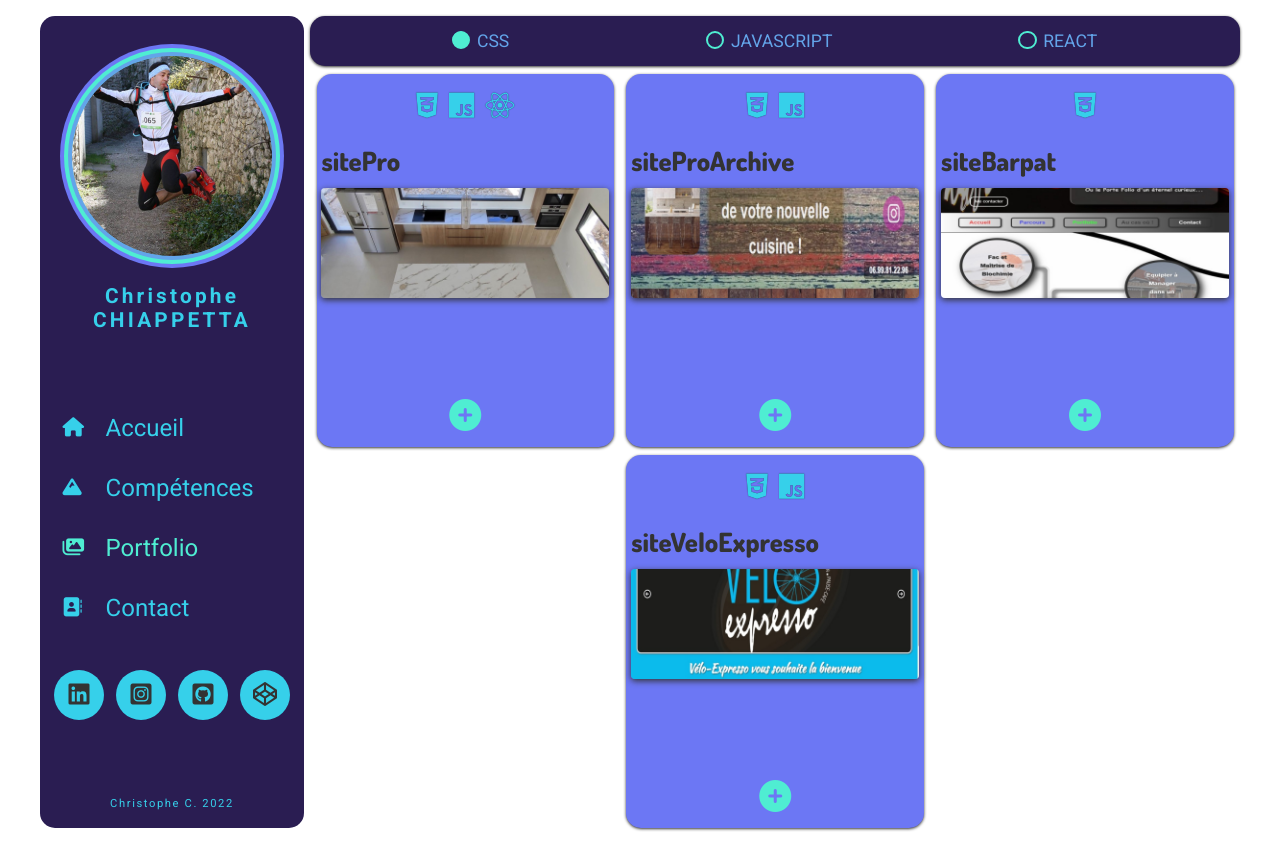
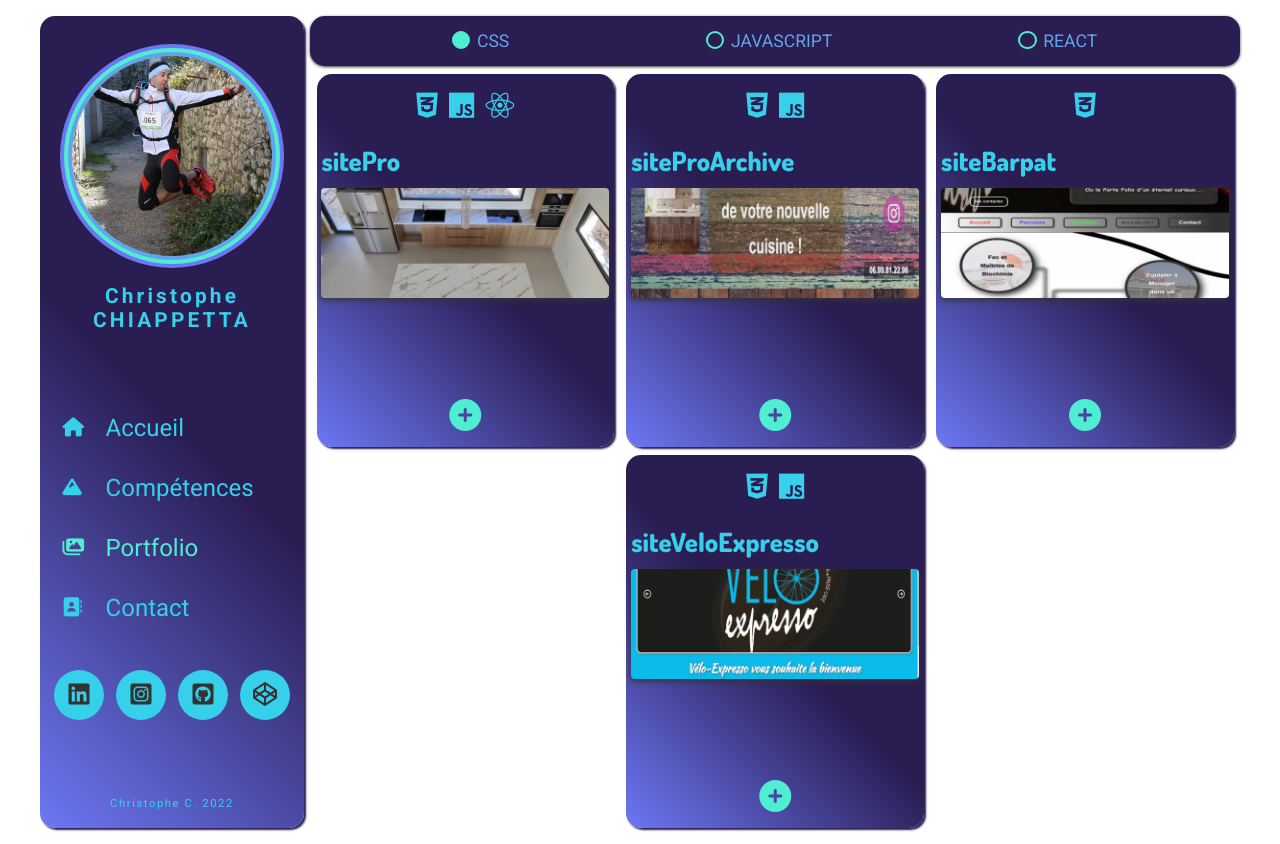
Before and after one commit to ChristopheC-83/CV-React-From-Scratch, a React (Create React App) app: page /portfolio in a window 1280 px wide. Built offline with nearby package versions, Linux system fonts and the light colour scheme.

Commit message:
MEP dégradés

```diff
--- a/src/pages/Home.js
+++ b/src/pages/Home.js
@@ -11,7 +11,10 @@ export default function Home() {
           <h2>Développeur Front-End</h2>
           <div className="pdf">
             <a
-            href="./media/CV_Christophe.pdf" download
+            href="https://drive.google.com/file/d/1uzDjm5l1mtG3ITJe3zwqV0962rgbHlZP/view?usp=share_link"
+            download="CV_CHIAPPETTA_Chrisotphe.pdf"
+            target="_blank"
+            rel="noreferrer"
             >Télécharger CV</a>
           </div>
         </div>
--- a/src/styles/Components/_navigation.scss
+++ b/src/styles/Components/_navigation.scss
@@ -1,11 +1,12 @@
 .sidebar {
-  background: $color-1;
+  background: linear-gradient(45deg, $color-2 0%, $color-1 50%);
   font-family: $font-1;
   height: 100%;
   min-height: $minHeight;
   width: 264px;
   border-radius: $borderRadius;
   position: relative;
+  box-shadow: 2px 2px 2px $color-1;
   display: grid;
   grid-template-columns: 1fr;
   grid-template-rows: 350px 1fr 108px;
@@ -13,6 +14,8 @@
     "1"
     "2"
     "3";
+
+
 
   .id {
     grid-area: 1;
--- a/src/styles/Pages/_contact.scss
+++ b/src/styles/Pages/_contact.scss
@@ -1,5 +1,6 @@
 .contactContent {
-    background: $color-3;
+  background: linear-gradient(0deg, $color-1 0%, $color-3 60%);
+    box-shadow: 2px 2px 2px $color-1;
     border-radius: $borderRadius;
     width: 100%;
     overflow: hidden;
--- a/src/styles/Pages/_home.scss
+++ b/src/styles/Pages/_home.scss
@@ -8,6 +8,7 @@
       border-radius: $borderRadius;
       position: relative;
       overflow: hidden;
+      box-shadow: 2px 2px 2px $color-1;
 
       &:after {
         content: '';
--- a/src/styles/Pages/_knowledges.scss
+++ b/src/styles/Pages/_knowledges.scss
@@ -17,9 +17,10 @@
   .experience,
   .otherSkills,
   .hobbies {
-    background-color: $color-2;
+    background: linear-gradient(45deg, $color-2 70%, $color-1 100%);
     border-radius: $borderRadius;
     padding: 0.8rem;
+    box-shadow: 2px 2px 2px $color-1;
 
     h3 {
       font-size: 25px;
--- a/src/styles/Pages/_portfolio.scss
+++ b/src/styles/Pages/_portfolio.scss
@@ -83,14 +83,15 @@
       justify-content: space-around;
 
       .project {
-        background: $color-2;
+        background: linear-gradient(45deg, $color-2 0%, $color-1 50%);
+        color : $color-5;
         border-radius: $borderRadius;
         margin: 0.5rem 0 0 0;
         text-align: center;
         width: 32%;
         max-height: 50%;
         padding: .3rem;
-        box-shadow: $shadow;
+        box-shadow: 2px 2px 2px $color-1;
         display: grid;
         grid-template-rows: 15% 15% 55% 15%;
         grid-template-areas:
```
Also changed, not shown: README.TXT (added).
